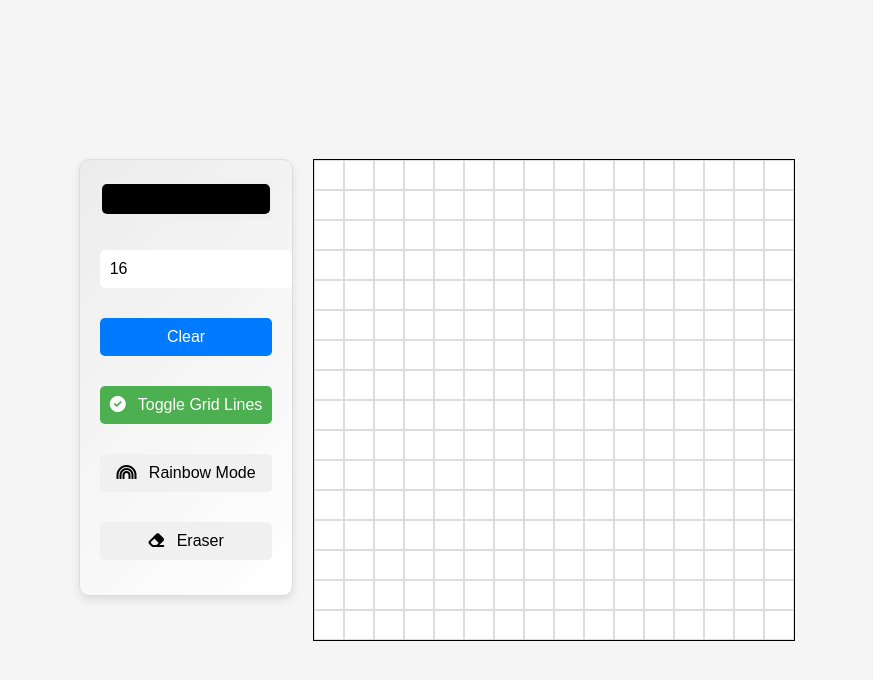
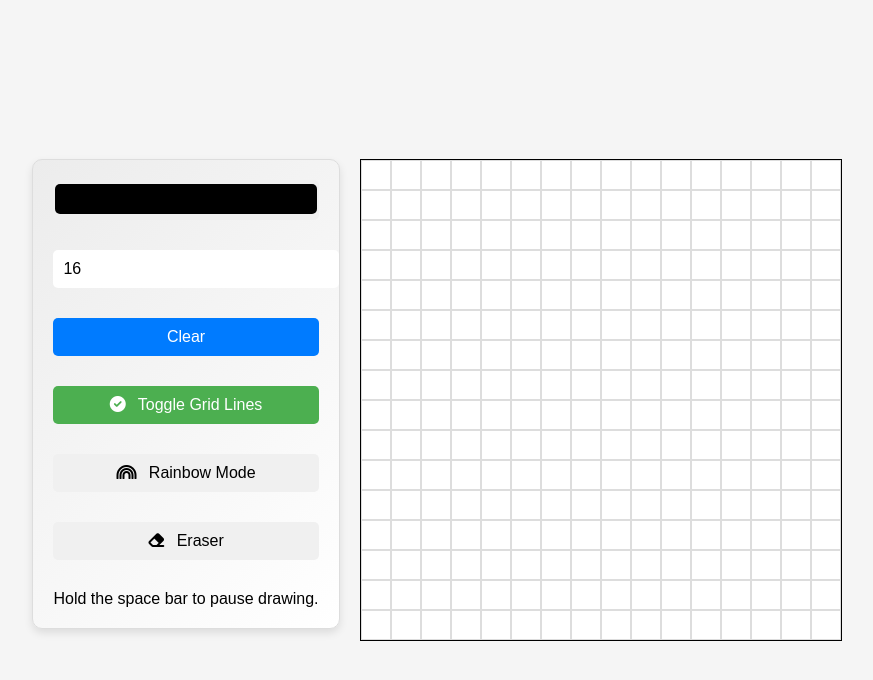
Before and after one commit to Kraoo/EtchASketchTOP, a plain HTML site: page index.html in a window 1280 px wide. Shown: the whole page, without its empty margins (203-1076 px from the left). Drawn offline with Linux system fonts and the light colour scheme.

Commit message:
feat: add pause message

```diff
--- a/index.html
+++ b/index.html
@@ -17,6 +17,7 @@
                 <button id="toggleGridButton" class="inactive"><i class="fas fa-border-all"></i> Toggle Grid Lines</button>
                 <button id="rainbowModeButton" class="inactive"><i class="fas fa-rainbow"></i> Rainbow Mode</button>
                 <button id="eraserButton" class="inactive"><i class="fas fa-eraser"></i> Eraser</button>
+                <div id="message">Hold the space bar to pause drawing.</div>
             </div>
         </div>
         <div id="container"></div>
```
